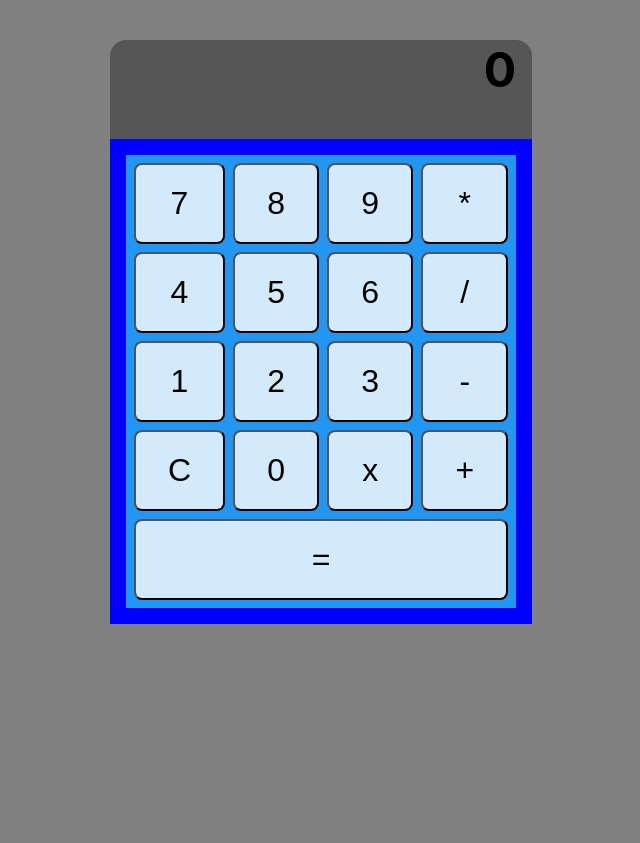
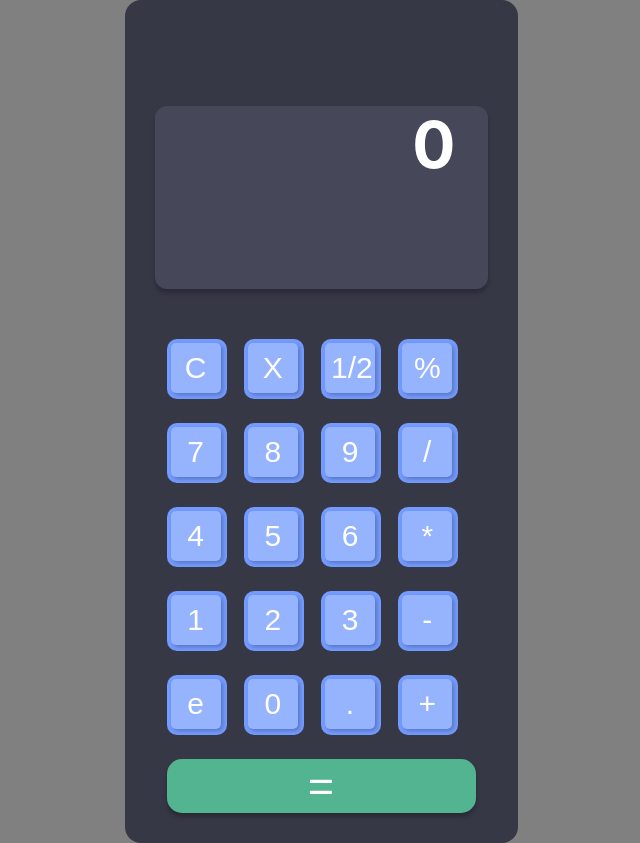
Before and after one commit to Majid-Ebrahimi/calculator, a React (Create React App) app: page / in a window 1280 px wide. Shown: the whole page, without its empty margins (319-959 px from the left). Before the commit the page ends 800 px from the top, so only its background shows below. Built offline with nearby package versions, Linux system fonts and the light colour scheme.

Commit message:
add more styles and design

```diff
--- a/src/App.tsx
+++ b/src/App.tsx
@@ -16,6 +16,7 @@ function App() {
     const [value, setValue] = useState("0")
 
     enum operator {
+        //TODO: fix minus bug
         addition = "+",
         subtraction = "-",
         multiplication = "*",
@@ -92,9 +93,17 @@ function App() {
             <CalculationBox text={value}/>
             <MainCalculator
                 onRes={resultHandler}
-                onDelete={deleteHandler}
-                onDeleteAll={deleteAllHandler}
             >
+                <CalculatorNumber onCalNumber={
+                    deleteAllHandler
+                } calNumber={"C"}/>
+                <CalculatorNumber onCalNumber={
+                    deleteHandler
+                } calNumber={"X"}/>
+                <CalculatorNumber onCalNumber={() => {
+                }} calNumber={'1/2'}/>
+                <CalculatorNumber onCalNumber={() => {
+                }} calNumber={'%'}/>
                 <CalculatorNumber onCalNumber={() => {
                     setValueNumber('7')
                 }} calNumber={7}/>
@@ -105,8 +114,9 @@ function App() {
                     setValueNumber('9')
                 }} calNumber={9}/>
                 <CalculatorNumber onCalNumber={() => {
-                    operatorHandler(operator.multiplication)
-                }} calNumber={operator.multiplication}/>
+                    operatorHandler(operator.division)
+                }} calNumber={operator.division}/>
+
                 <CalculatorNumber onCalNumber={() => {
                     setValueNumber('4')
                 }} calNumber={4}/>
@@ -117,8 +127,8 @@ function App() {
                     setValueNumber('6')
                 }} calNumber={6}/>
                 <CalculatorNumber onCalNumber={() => {
-                    operatorHandler(operator.division)
-                }} calNumber={operator.division}/>
+                    operatorHandler(operator.multiplication)
+                }} calNumber={operator.multiplication}/>
                 <CalculatorNumber onCalNumber={() => {
                     setValueNumber('1')
                 }} calNumber={1}/>
@@ -132,8 +142,15 @@ function App() {
                     operatorHandler(operator.subtraction)
                 }} calNumber={operator.subtraction}/>
                 <CalculatorNumber onCalNumber={() => {
+                    setValueNumber('2.71828183')
+                }} calNumber={'e'}/>
+                <CalculatorNumber onCalNumber={() => {
                     setValueNumber('0')
                 }} calNumber={0}/>
+                <CalculatorNumber onCalNumber={() => {
+                    setValueNumber('.')
+                }} calNumber={'.'}/>
+
                 <CalculatorNumber onCalNumber={() => {
                     operatorHandler(operator.addition)
                 }} calNumber={operator.addition}/>
--- a/src/components/layouts/CalculationBox.module.css
+++ b/src/components/layouts/CalculationBox.module.css
@@ -1,9 +1,17 @@
 .div {
+    /*width: 333px;*/
+    height: 183px;
     text-align: right;
-    padding:0 1rem;
+    padding:0 2rem;
+    margin: 106px 30px 50px;
+    background-color: #464759;
+    box-shadow: 0 4px 4px 0 #00000040;
+    border-radius: 12px
 }
 
 
 .div h2 {
-    font-size: 3rem;
+    color: white;
+    overflow: hidden;
+    font-size: 4rem;
 }
--- a/src/components/layouts/Layout.module.css
+++ b/src/components/layouts/Layout.module.css
@@ -1,11 +1,19 @@
 .div {
-    width: 33%;
-    background-color: #565656;
+    width: 393px;
+    height: auto;
+    background-color: #373846;
     border-radius: 1rem;
+    display: inline-block;
+
 }
 
-@media only screen and (max-width: 1000px){
+@media only screen and (max-width: 1200px){
     .div{
-        width: 100%;
+        width: 70%;
     }
 }
+@media only screen and (max-width: 600px){
+    .div{
+        width: 98%;
+    }
+}
--- a/src/components/layouts/MainCalculator.module.css
+++ b/src/components/layouts/MainCalculator.module.css
@@ -1,42 +1,63 @@
-.main {
-    padding: 1rem 1rem;
-    background-color: blue;
-}
 
 .gridContainer {
     display: grid;
-    gap: 0.5rem;
-    background-color: #2196F3;
-    padding: 0.5rem;
+    /*padding: 0.5rem;*/
+    margin: 0 42px 30px 42px;
 }
 
-.item17 {
+.resultButton {
+    /*width: 315px;*/
+    height: 54px;
     grid-column: 1/ span 4;
-    grid-row: 5;
+    grid-row: 6;
+    color: white;
+    display: flex;
+    padding: 10px;
+    flex-direction: column;
+    justify-content: center;
+    align-items: center;
+    border: none;
+    flex-shrink: 0;
+    border-radius: 15px;
+    background: rgba(83, 182, 146, 0.99);
+    box-shadow: 0 4px 4px 0 rgba(0, 0, 0, 0.25);
+    font-size: 45px;
+    font-style: normal;
+    font-weight: 400;
+    line-height: normal;
 }
 
-.item15 {
-    grid-column: 3;
-    grid-row: 4;
+.resultButton:active {
+    background-color: #76C5ADFC;
+    border: none;
 }
 
-.item13 {
-    grid-column: 1;
-    grid-row: 4;
+.resultButton:hover {
+    border: rgba(177, 225, 199, 0.99) 2px solid;
 }
 
-.gridContainer button {
-    background-color: rgba(255, 255, 255, 0.8);
-    text-align: center;
-    padding: 20px;
-    font-size: 2rem;
-    border-radius: 0.5rem;
-}
+/*.item2 {*/
+/*    grid-column: 2;*/
+/*    grid-row: 1;*/
+/*}*/
 
-.gridContainer button:active {
-    background-color: rgba(189, 222, 222, 0.8);
-}
+/*.item1 {*/
+/*    grid-column: 1;*/
+/*    grid-row: 1;*/
+/*}*/
 
-.gridContainer button:hover {
-    border-color: rgba(0, 255, 255, 0.8);
-}
+/*.gridContainer button {*/
+/*    background-color: rgba(255, 255, 255, 0.8);*/
+/*    text-align: center;*/
+/*    padding: 20px;*/
+/*    font-size: 2rem;*/
+/*    border-radius: 0.5rem;*/
+/*}*/
+
+/*.gridContainer button:active {*/
+/*    background-color: rgba(189, 222, 222, 0.8);*/
+/*}*/
+
+/*.gridContainer button:hover {*/
+/*    border-color: rgba(0, 255, 255, 0.8);*/
+/*}*/
--- a/src/components/layouts/MainCalculator.tsx
+++ b/src/components/layouts/MainCalculator.tsx
@@ -1,14 +1,13 @@
 import classes from './MainCalculator.module.css'
 function MainCalculator(props: any){
 
-    return <div className={classes.main}>
+    return (
         <div className={classes.gridContainer}>
             {props.children}
-            <button onClick={props.onDeleteAll} className={classes.item13}>C</button>
-            <button onClick={props.onDelete} className={classes.item15}>x</button>
-            <button onClick={props.onRes} className={classes.item17}>=</button>
-        </div>
-    </div>
+            {/*<button onClick={props.onDeleteAll} className={classes.item1}>C</button>*/}
+            {/*<button onClick={props.onDelete} className={classes.item2}>x</button>*/}
+            <button onClick={props.onRes} className={classes.resultButton}>=</button>
+        </div>)
 }
 
 export default MainCalculator
--- a/src/components/ui/CalculatorNumber.module.css
+++ b/src/components/ui/CalculatorNumber.module.css
@@ -1,14 +1,32 @@
-/*.calButton {*/
-/*    background-color: rgba(255, 255, 255, 0.8);*/
-/*    text-align: center;*/
-/*    padding: 20px;*/
-/*    font-size: 2rem;*/
-/*}*/
+.calButton {
+    width: 50px;
+    height: 50px;
+    margin: 4px 8px 8px 4px;
+    border-radius: 5px;
+    background-color: #96B3FE;
+    text-align: center;
+    box-shadow: 2px 2px 4px 0 #00000040;
+    border: none;
+    color: white;
+    font-size: 30px;
+    font-weight: 400;
+    line-height: 36px;
+    letter-spacing: 0;
+}
 
-/*.calButton:active {*/
-/*    background-color: rgba(189, 222, 222, 0.8);*/
-/*}*/
+.calButton:active {
+    background-color: #6c91ff;
+}
 
-/*.calButton:hover {*/
-/*    border-color: rgba(0, 255, 255, 0.8);*/
-/*}*/
+.calButtonFrame{
+    width: 60px;
+    height: 60px;
+    margin-right: 14px;
+    margin-bottom: 24px;
+    border-radius: 10px;
+    background-color: #749BFF;;
+}
+
+.calButtonFrame:hover {
+    background-color: #b4c7ff;
+}
--- a/src/components/ui/CalculatorNumber.tsx
+++ b/src/components/ui/CalculatorNumber.tsx
@@ -1,6 +1,6 @@
-// import classes from './CalculatorNumber.module.css'
+import classes from './CalculatorNumber.module.css'
 function CalculatorNumber(props: any){
-    return <button onClick={props.onCalNumber}>{props.calNumber}</button>
+    return <div className={classes.calButtonFrame}><button className={classes.calButton} onClick={props.onCalNumber}>{props.calNumber}</button></div>
 }
 
 export default CalculatorNumber
```
